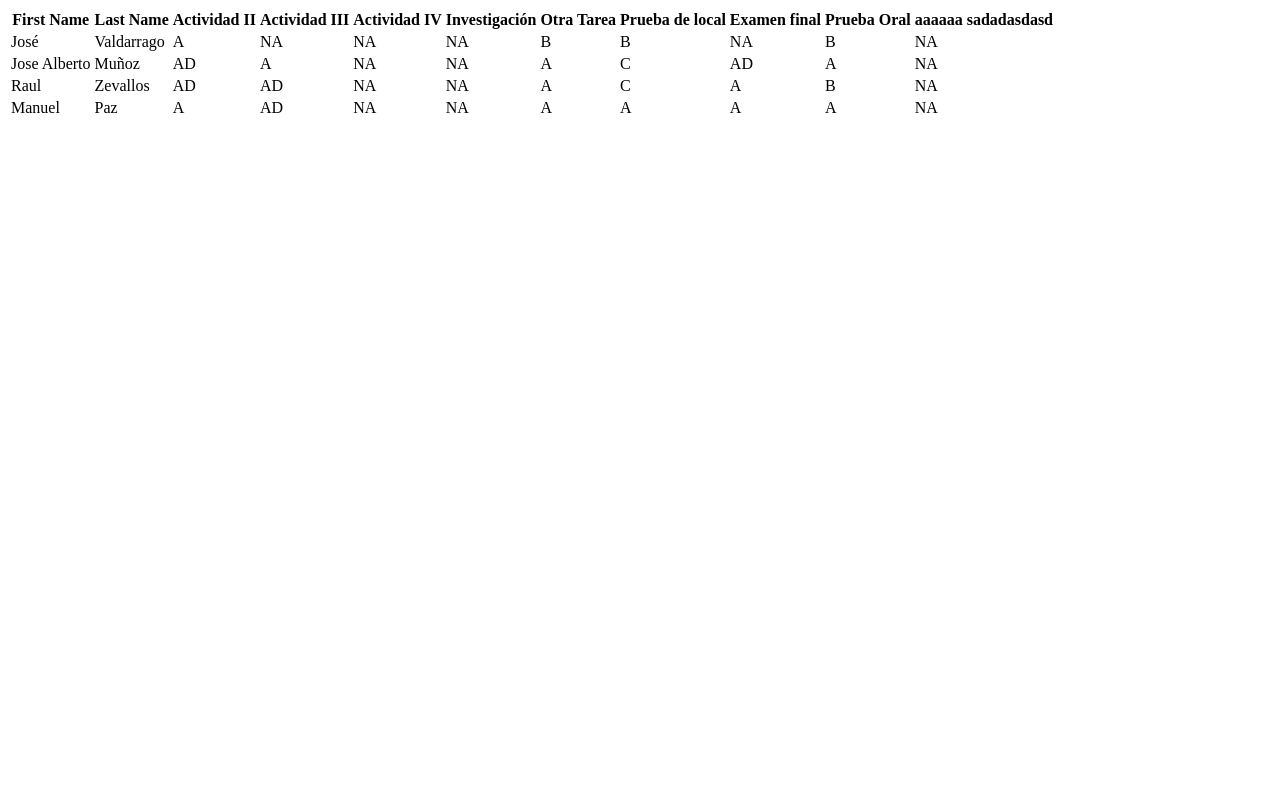
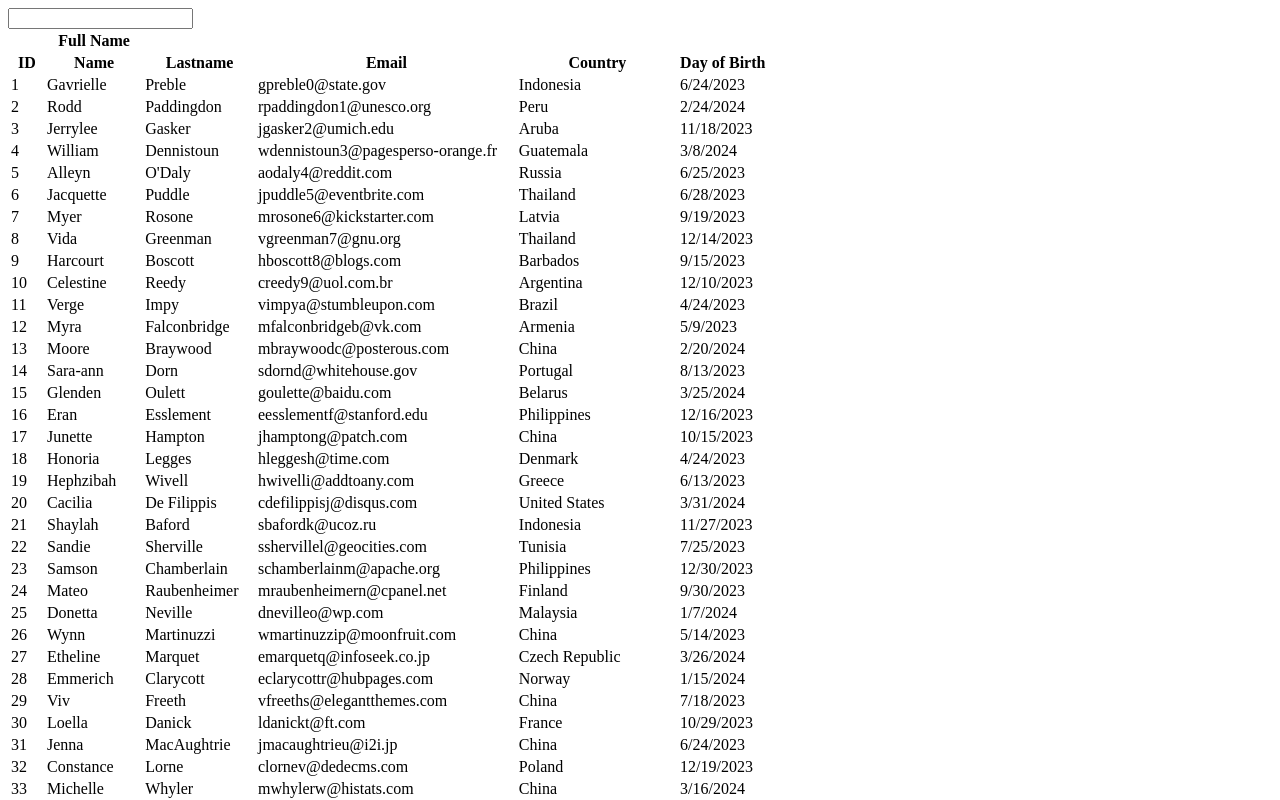
Before and after one commit to podestal/tanstack-query-table, a React (Vite) app: page / in a window 1280 px wide. Shown: the top 800 px of the page. Built offline with nearby package versions, Linux system fonts and the light colour scheme.

Commit message:
filtering simple table

```diff
--- a/src/App.jsx
+++ b/src/App.jsx
@@ -1,10 +1,15 @@
 import StudentsTable from "./components/StudentsTable"
+import SimpleTable from "./components/SimpleTable"
+import { useState } from "react"
 
 const App = () => {
 
+  const [name, setName] = useState('')
+
   return (
     <div>
-      <StudentsTable />
+      <SimpleTable />
+      {/* <input type="text" value={name} onChange={e => setName(e.target.value)} /> */}
     </div>
   )
 }
--- a/src/components/SimpleTable.jsx
+++ b/src/components/SimpleTable.jsx
@@ -1,4 +1,4 @@
-import { useReactTable, getCoreRowModel, flexRender, getSortedRowModel } from '@tanstack/react-table'
+import { useReactTable, getCoreRowModel, flexRender, getSortedRowModel, getFilteredRowModel } from '@tanstack/react-table'
 import data from '../data/MOCK_DATA.json'
 import { useState } from 'react'
 
@@ -42,20 +42,26 @@ const SimpleTable = () => {
     ]
 
     const [sorting, setSorting] = useState([])
+    const [name, setName] = useState('')
 
     const table = useReactTable({
         data,
         columns,
         getCoreRowModel: getCoreRowModel(),
         getSortedRowModel: getSortedRowModel(),
+        getFilteredRowModel: getFilteredRowModel(),
         state: {
-            sorting
+            sorting,
+            globalFilter: name
         },
-        onSortingChange: setSorting
+        onSortingChange: setSorting,
+        onGlobalFilterChange: setName
+
     })
 
   return (
     <div>
+        <input type="text" value={name} onChange={e => setName(e.target.value)} />
         <table>
             <thead>
                 {
--- a/src/components/StudentsTable.jsx
+++ b/src/components/StudentsTable.jsx
@@ -1,36 +1,10 @@
 import { useState } from "react"
-import { useReactTable, flexRender, getCoreRowModel } from "@tanstack/react-table"
+import { useReactTable, flexRender, getCoreRowModel, getSortedRowModel, } from "@tanstack/react-table"
 import { students } from "../data/students"
 import { grades } from "../data/grades"
 import { activities } from "../data/activities"
 
 const StudentsTable = () => {
-
-    const columns = [
-        {
-            header: 'First Name',
-            accessorKey: 'first_name'
-        },
-        {
-            header: 'Grades',
-            accessorFn: row => row.grades[0].calification
-        }
-        // {
-        //     header: 'Last Name',
-        //     accessorKey: 'last_name'
-        // },
-        // {
-        //     header: 'Activity',
-        //     accessorFn: row => console.log(row)
-        // }
-    ]
-
-    // const [columnsDynamic, setColumnsDynamic] = useState([
-    //     {
-    //         header: 'First Name',
-    //         accessorKey: 'first_name'
-    //     },
-    // ])
 
     const studentsData = students.map( student => {
 
@@ -50,69 +24,48 @@ const StudentsTable = () => {
 
     })
 
+    const columns = [
+        {
+            header: 'First Name',
+            accessorKey: 'firstName'
+        },
+        {
+            header: 'Last Name',
+            accessorKey: 'lastName'
+        },
+        // ...columnsDynamic
+    ]
 
-    const columnsDynamic = activities.map( activity => {
-        return {
-            header: String(activity.title),
-            accessorKey: String(activity.title)
-        }
-    })
-
-    // const columnsDynamic = studentsData.map( student => {
-
-    //     return {
-    //         header: String(student.grades[idx].activity.title),
-    //         accessorFn: row => row.grades[idx].calification
-    //         header: student.firstName,
-    //         accessorFn: row => row.firstName
-    //     }
-    // })
-
-    // const columnsDynamic = studentsData.map( (student, idx) => {
-    //     return {
-    //         header: Object.keys(student.gradesActivity[idx])[0],
-    //         accessorFn: row => {
-    //             // console.log('row',row)
-    //         }
-    //     }
-    // })
-
-    // const columnsDynamic = studentsData && studentsData.map( (student) => {
-    //     console.log(student.firstName)
-    //     return student.gradesActivity.map( grade => ({
-    //         header: String(grade.activity),
-
-    //     }))
-
-    // })
+    const [sorting, setSorting] = useState([])
+    const [name, setName] = useState('')
 
     const table = useReactTable({
         data: studentsData,
-        columns: [
-            {
-                header: 'First Name',
-                accessorKey: 'firstName'
-            },
-            {
-                header: 'Last Name',
-                accessorKey: 'lastName'
-            },
-            ...columnsDynamic
-        ],
-        getCoreRowModel: getCoreRowModel()
+        columns,
+        getCoreRowModel: getCoreRowModel(),
+        // getSortedRowModel: getSortedRowModel(),
+        // state: sorting,
+        // onSortingChange: setSorting
     })
 
   return (
     <div>
+        <input
+
+        />
         <table>
             <thead>
                 {
                     table.getHeaderGroups().map( headerGroup => (
-                        <tr key={headerGroup.id}>
+                        <tr
+                            key={headerGroup.id}
+                        >
                             {
                                 headerGroup.headers.map( header => (
-                                    <th key={header.id}>
-                                        {header.column.columnDef.header}
+                                    <th
+                                        key={header.id}
+                                    >
+                                        {header.placeholderId ? null : header.column.columnDef.header}
                                     </th>
                                 ))
                             }
@@ -126,7 +79,7 @@ const StudentsTable = () => {
                         <tr key={row.id}>
                             {
                                 row.getVisibleCells().map( cell => (
-                                    <td>
+                                    <td key={cell.id}>
                                         {flexRender(cell.column.columnDef.cell, cell.getContext())}
                                     </td>
                                 ))
```
